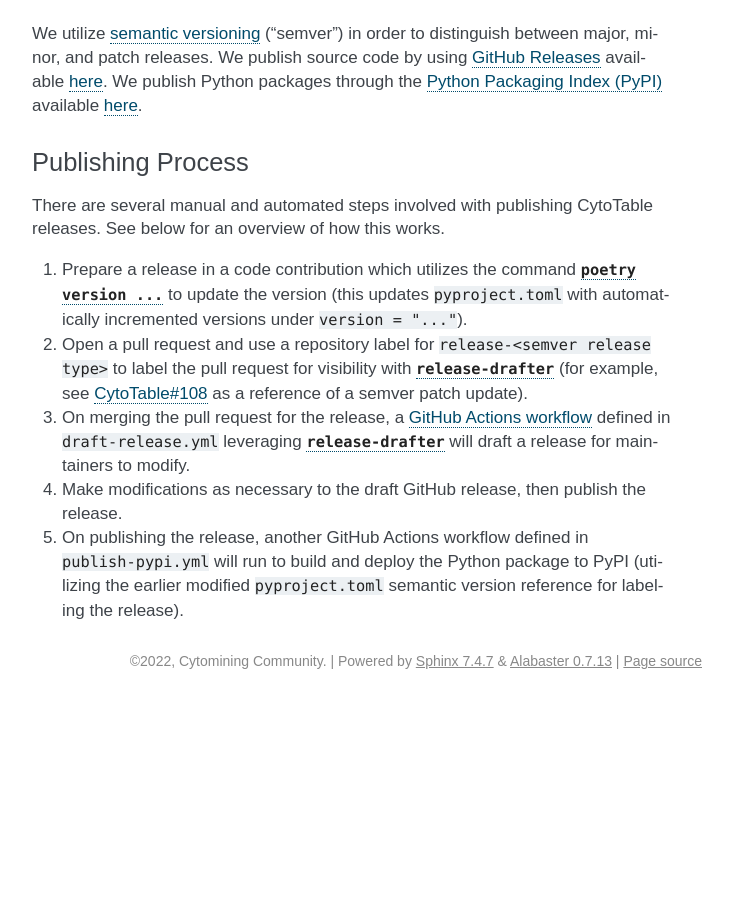
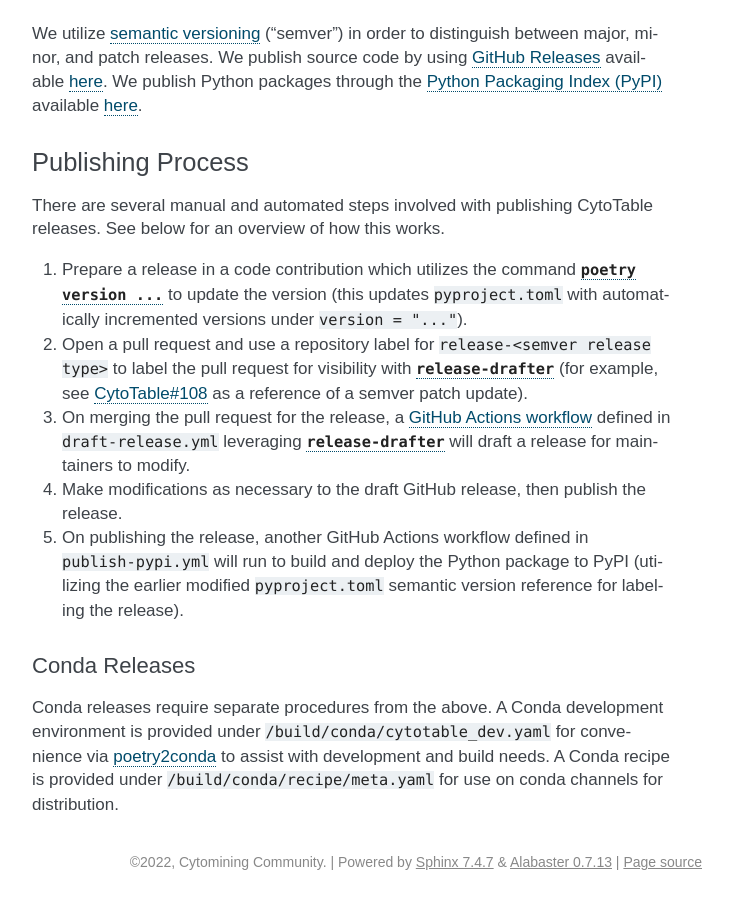
Before and after one commit to cytomining/CytoTable, a Sphinx documentation site: the page built from docs/source/contributing.md, in a window 1280 px wide and 900 px high, scrolled down 4690 px. Shown: the whole window, without its empty margins (438-1171 px from the left). Built offline with Sphinx 7.4.7, drawn with Linux system fonts in a browser that asks for light colours; before the commit the page ends 5389 px from its top, so only the background shows below that.

Commit message:
docs for conda releases

```diff
--- a/docs/source/contributing.md
+++ b/docs/source/contributing.md
@@ -190,3 +190,9 @@
 1. On merging the pull request for the release, a [GitHub Actions workflow](https://docs.github.com/en/actions/using-workflows) defined in `draft-release.yml` leveraging [`release-drafter`](https://github.com/release-drafter/release-drafter) will draft a release for maintainers to modify.
 1. Make modifications as necessary to the draft GitHub release, then publish the release.
 1. On publishing the release, another GitHub Actions workflow defined in `publish-pypi.yml` will run to build and deploy the Python package to PyPI (utilizing the earlier modified `pyproject.toml` semantic version reference for labeling the release).
+
+#### Conda Releases
+
+Conda releases require separate procedures from the above.
+A Conda development environment is provided under `/build/conda/cytotable_dev.yaml` for convenience via [poetry2conda](https://github.com/dojeda/poetry2conda) to assist with development and build needs.
+A Conda recipe is provided under `/build/conda/recipe/meta.yaml` for use on conda channels for distribution.
```
